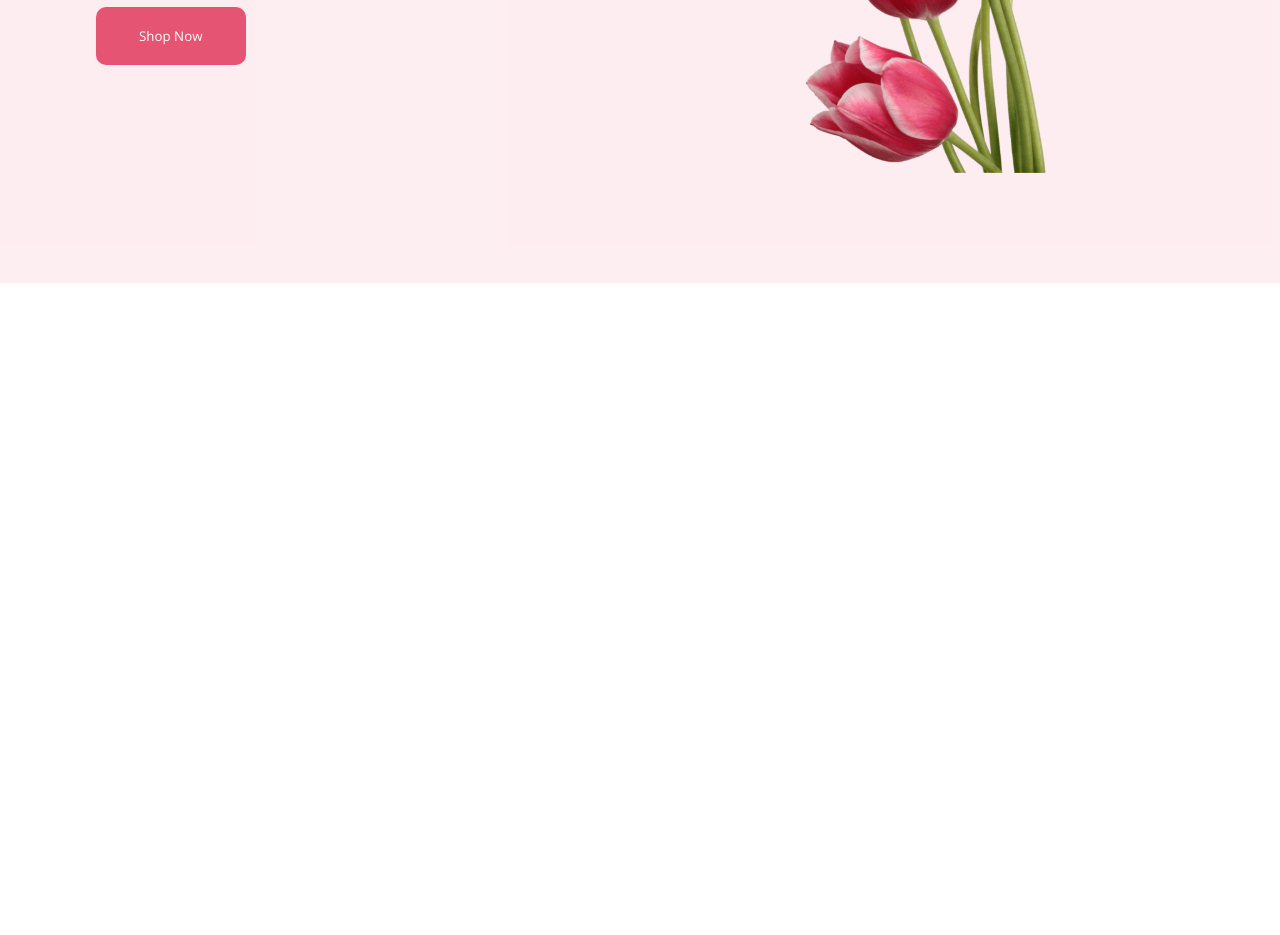
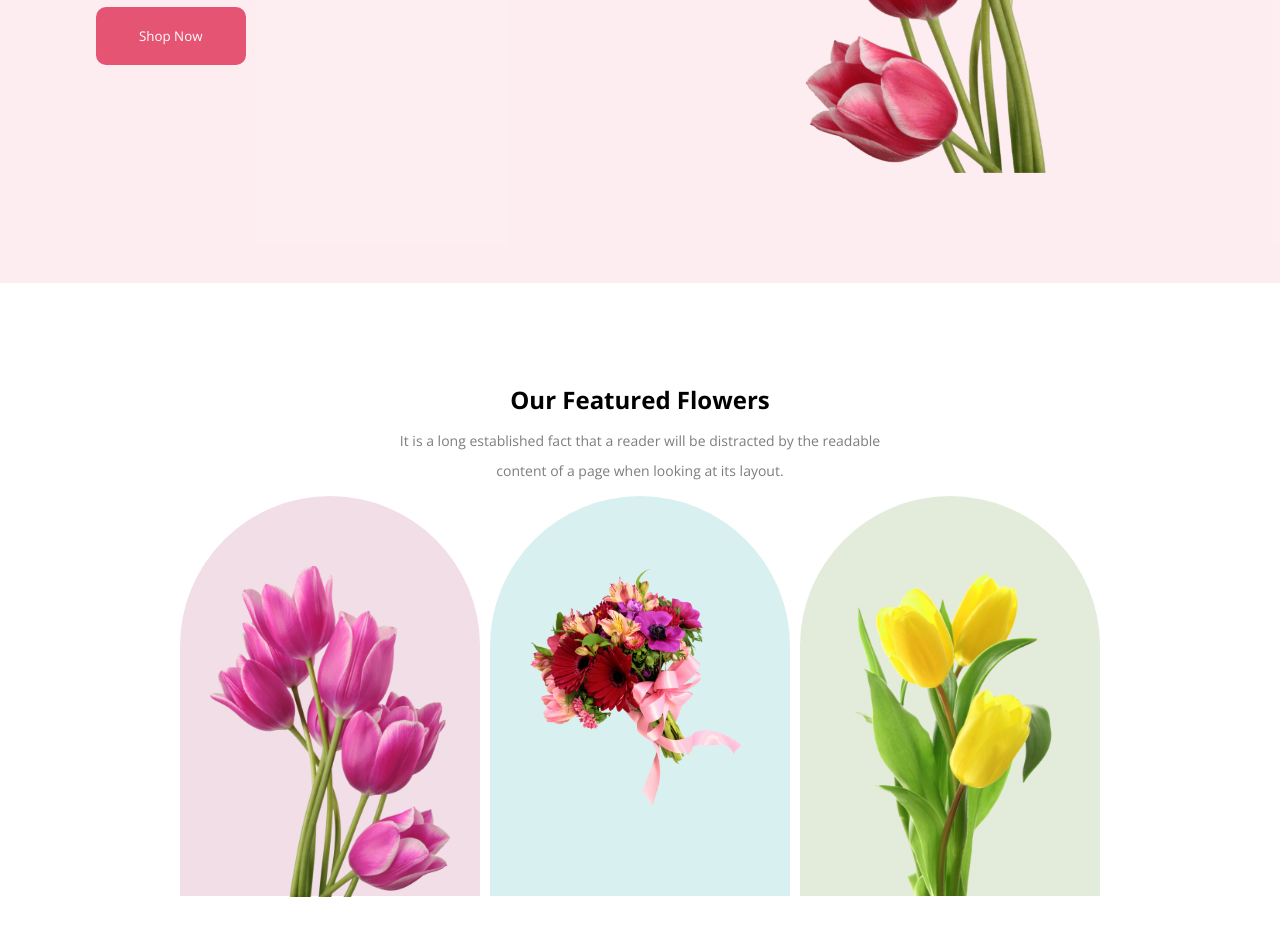
Before and after one commit to mdmonir-hossain/flower-shop-assignment-one-web8, a plain HTML site: page index.html in a window 1280 px wide. Shown: the part 517-1452 px from the top of the page. Before the commit the page ends 800 px from the top, so only its background shows below. Drawn offline with nearby package versions, Linux system fonts and the light colour scheme.

Commit message:
featured flowers section

```diff
--- a/css/style.css
+++ b/css/style.css
@@ -11,6 +11,13 @@
   padding: 20px 43px;
   border-radius: 10px;
   border: none;
+}
+.common-description {
+  color: rgba(39, 39, 39, 0.6);
+  font-size: 14px;
+  line-height: 30px;
+  margin-top: 10px;
+  margin-bottom: 10px;
 }
 
 /* Banner section */
@@ -29,13 +36,7 @@
   font-size: 40px;
   color: #272727;
 }
-.banner-description {
-  color: rgba(39, 39, 39, 0.6);
-  font-size: 14px;
-  line-height: 30px;
-  margin-top: 10px;
-  margin-bottom: 10px;
-}
+
 .banner-section-flower-img {
   background-image: url("../images/pngwing10.png");
   background-size: contain;
@@ -45,8 +46,41 @@
   background-position: bottom right;
   margin-top: 80px;
 }
-.banner-flower-size {
+
+/* Feature flower section */
+.featured-flowers-text {
+  text-align: center;
+  margin-top: 100px;
+}
+.featured-flowers-container {
+  height: 100vh;
+}
+.featured-flowers-container {
+  display: flex;
+  justify-content: center;
+  /* align-items: center; */
+  gap: 10px;
+}
+.featured-flowers-boxes {
   width: 300px;
-  background-size: cover;
-  background-position: bottom right;
+  height: 400px;
+  border-radius: 200px 200px 0px 0px;
+  text-align: center;
 }
+.flower-box-one-color {
+  background-color: rgba(167, 33, 98, 0.15);
+}
+.flower-box-two-color {
+  background-color: rgba(5, 151, 160, 0.15);
+}
+.flower-box-three-color {
+  background-color: rgba(71, 125, 17, 0.15);
+}
+.flower-size {
+  width: 80%;
+  margin-top: 70px;
+}
+.flower-size-problem {
+  width: 80%;
+  margin-top: 40px;
+}
--- a/index.html
+++ b/index.html
@@ -19,7 +19,7 @@
         <div class="banner-container">
             <div class="banner-section-text">
                 <h1 class="banner-title">Let's make <br>beautiful flowers a part of your life.</h1>
-                <p class="banner-description">It is a long established fact that a reader will be distracted by the
+                <p class="common-description">It is a long established fact that a reader will be distracted by the
                     readable content of a page when looking at its layout. The point of using Lorem Ipsum is that it has
                     a more-or-less normal distribution of letters.
                 </p>
@@ -31,7 +31,26 @@
         </div>
     </header>
     <main>
+        <!-- featured flowers section start -->
+        <section class="featured-flowers-section">
+            <div class="featured-flowers-text">
+                <h1 class="featured-flowers-title">Our Featured Flowers</h1>
+                <p class="common-description">It is a long established fact that a reader will be distracted by the
+                    readable <br> content of a page when looking at its layout.</p>
+            </div>
+            <div class="featured-flowers-container">
+                <div class="featured-flowers-boxes flower-box-one-color">
+                    <img class="flower-size" src="./images/pngwing6.png" alt="flower">
+                </div>
+                <div class="featured-flowers-boxes flower-box-two-color">
+                    <img class="flower-size" src="./images/pngwing5.png" alt="flower">
+                </div>
+                <div class="featured-flowers-boxes flower-box-three-color">
+                    <img class="flower-size-problem" src="./images/pngwing7.png" alt="flower">
+                </div>
+            </div>
 
+        </section>
     </main>
     <footer>
 
```
